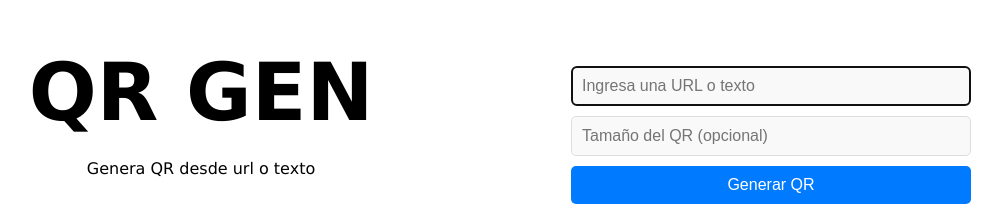
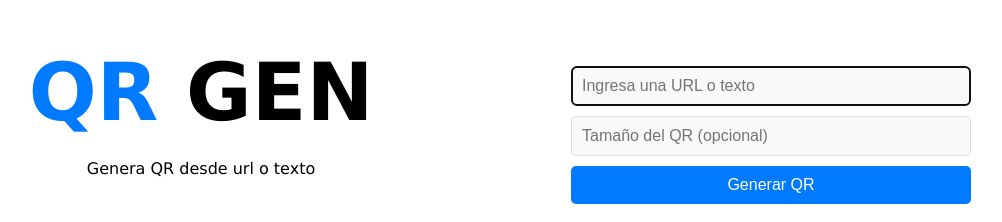
Before and after one commit to alexcuadroo/qr-code-generator, a website: page public/index.html in a window 1280 px wide. Shown: the part 194-416 px from the top of the page, without its empty margins (154-1156 px from the left). Drawn offline with Linux system fonts and the light colour scheme.

Commit message:
Actualizar el estilo del encabezado en index.html para resaltar "QR" en color azul

```diff
--- a/public/index.html
+++ b/public/index.html
@@ -228,7 +228,7 @@
     <main>
       <section class="content">
         <header class="column">
-          <h1>QR GEN</h1>
+          <h1><span style="color: #007bff;">QR</span> GEN</h1>
           <p>Genera QR desde url o texto</p>
         </header>
         <div class="column">
```
